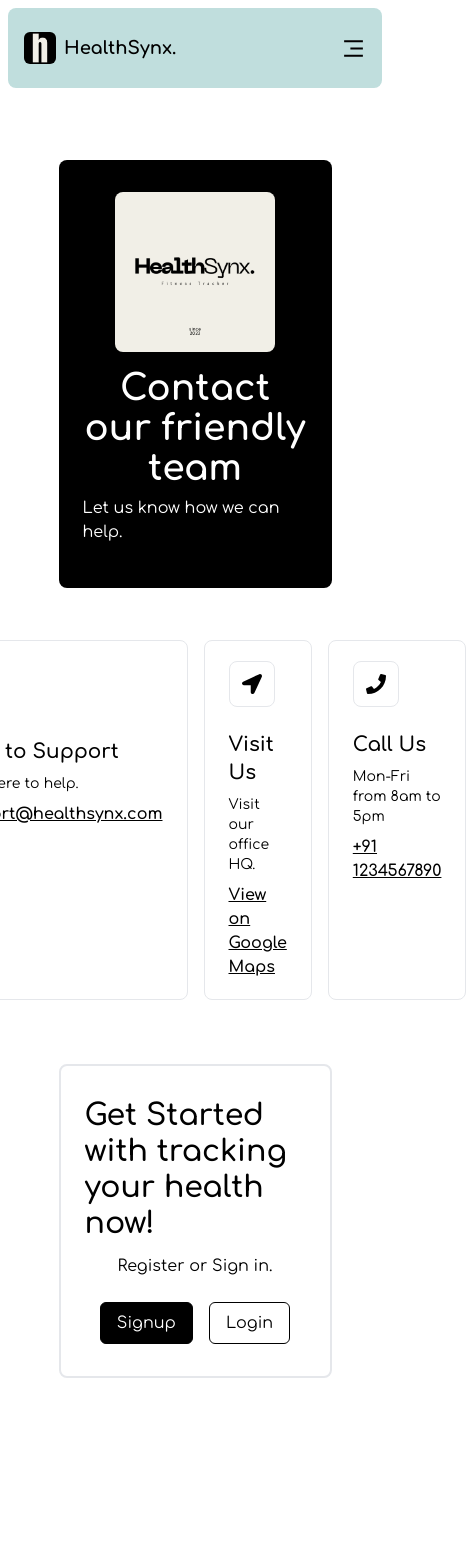
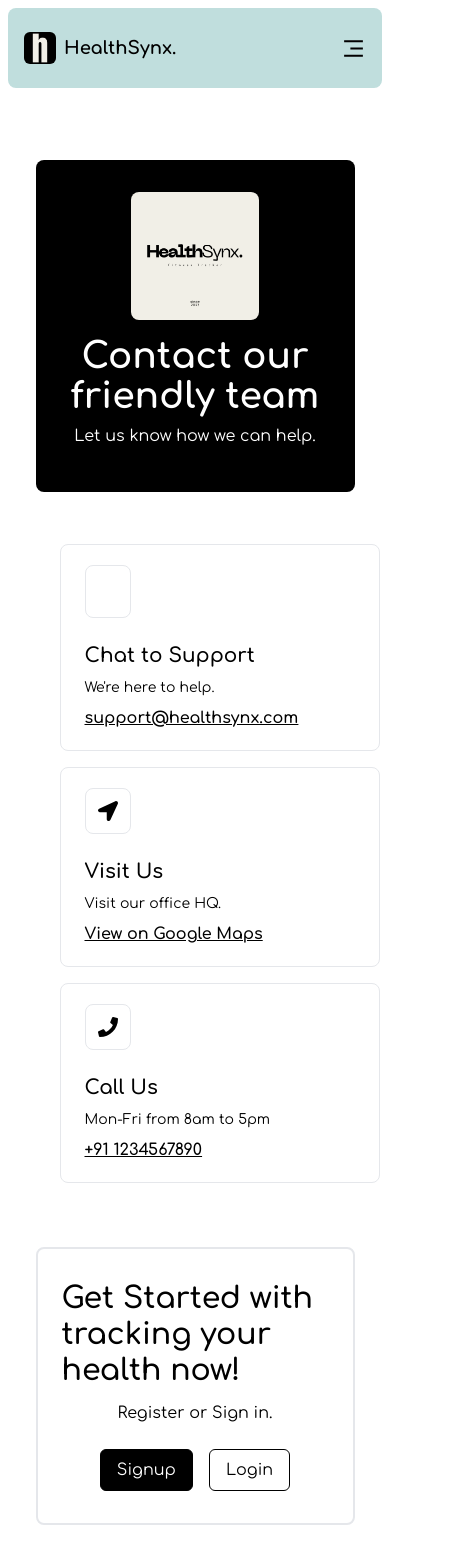
Before and after one commit to adityaj07/healthsynx, a React (Vite) app: page /contact in a window 390 px wide. Shown: the top 1568 px of the page, 466 px wide, since content can reach past the window. Built offline with nearby package versions, Linux system fonts and the light colour scheme; some icons are missing.

Commit message:
update: Contact.jsx reponsive

```diff
--- a/src/components/Navbar.jsx
+++ b/src/components/Navbar.jsx
@@ -80,7 +80,7 @@ const Navbar = () => {
         className={`mobile-nav fixed top-0 left-0 right-0 bottom-0 bg-black bg-opacity-50 lg:hidden transition-opacity z-[45] pt-4 ${
           isNavOpen ? "opacity-100 pointer-events-auto" : "opacity-0 pointer-events-none"
         }`}
-      onClick={handleNavToggle}>
+      onClick={handleNavToggle} onScroll={handleNavToggle}>
         <div className="bg-[#151515] mt-20 md:mt-0 rounded-3xl w-[60%] ml-auto mr-[5%] text-white p-4 text-sm shadow-[0_8px_30px_rgb(0,0,0,0.12)]">
           <ul className="flex flex-col items-center w-full justify-center gap-6 border-b-[1px] border-gray-500 pb-4 transition-transform duration-300 ">
             {links.map((link) => (
--- a/src/pages/Contact.jsx
+++ b/src/pages/Contact.jsx
@@ -8,20 +8,20 @@ import Button from "../components/ui/Button";
 
 const Contact = () => {
   return (
-    <div className=" mt-[10rem] -mb-24">
-      <div className="w-[70%] mx-auto flex flex-col">
+    <div className="mt-[10rem] -mb-24">
+    <div className="w-[90%] mx-auto px-4 md:px-0 flex flex-col">
         <div className="bg-black text-white rounded-lg px-6 py-8 flex flex-col justify-center items-center">
           <img
             src={logo}
             alt="logo"
-            className="w-[10rem] h-[10rem] rounded-lg mb-4"
+            className="w-[8rem] h-[8rem] md:w-[10rem] md:h-[10rem] rounded-lg mb-4"
           />
           <h1 className="text-4xl mb-2 font-bold text-center">
             Contact our friendly team
           </h1>
           <small className="text-base mb-3">Let us know how we can help.</small>
         </div>
-        <div className="flex px-6 py-8 gap-4 justify-center mt-5">
+        <div className="flex flex-col lg:flex-row px-6 py-8 gap-4 justify-center mt-5">
           <ContactCard
             title="Chat to Support"
             desc="We're here to help."
```
